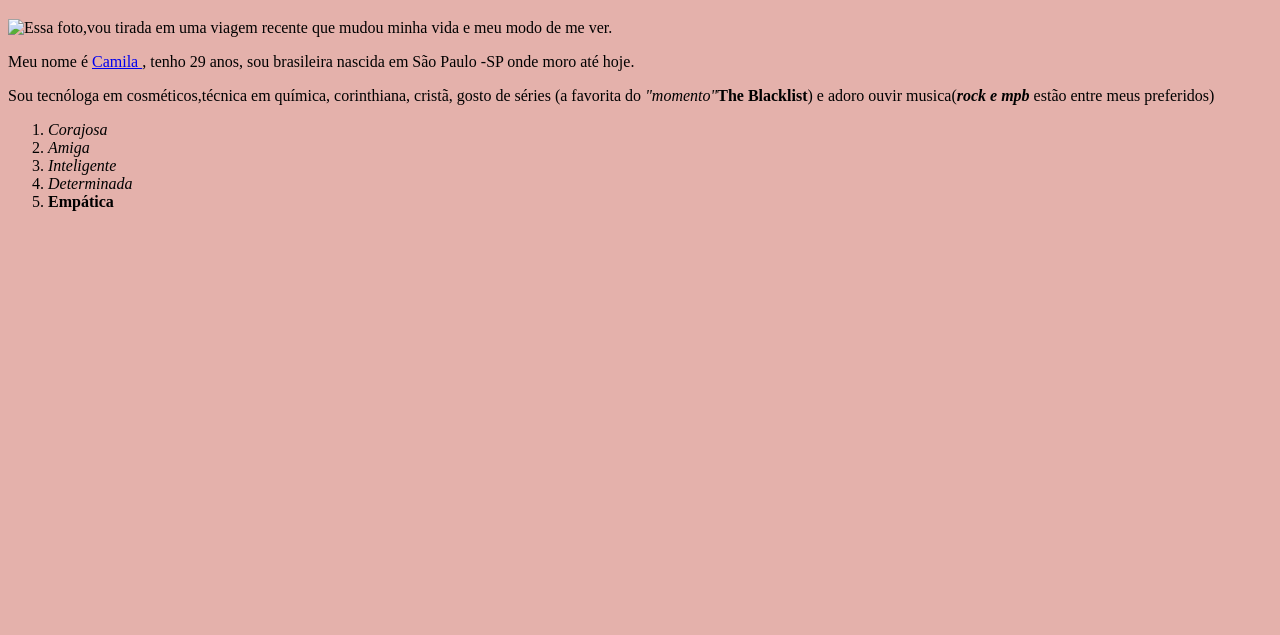
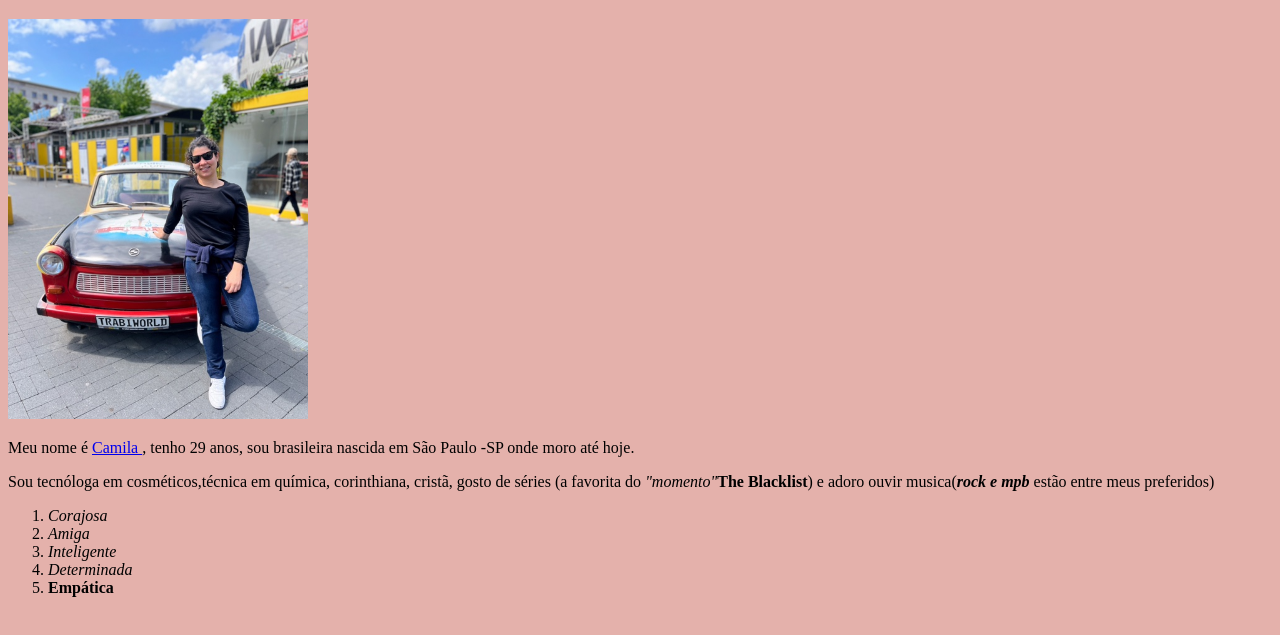
Before and after one commit to camilaskaf/camilaskaf, a plain HTML site: page index.html in a window 1280 px wide. Shown: the part 61-696 px from the top of the page. Drawn offline with Linux system fonts and the light colour scheme.

Commit message:
adição de foto

```diff
--- a/index.html
+++ b/index.html
@@ -20,7 +20,7 @@
 <body>
     <h1>Camila Skaf Maia</h1>
 
-    <img src="./portifolio/foto/perfil.JPG" width="300px"  alt = "Essa foto,vou tirada em uma viagem recente que mudou minha vida e meu modo de me ver.">
+    <img src="./foto/perfil.JPG" width="300px"  alt = "Essa foto,vou tirada em uma viagem recente que mudou minha vida e meu modo de me ver.">
 
      <p> Meu nome é <a href="#Camila">Camila </a>, tenho 29 anos, sou brasileira nascida em São Paulo -SP onde moro até hoje.</p>
      <p> Sou tecnóloga em cosméticos,técnica em química, corinthiana, cristã, gosto de séries (a favorita do <em>"momento"</em><strong>The Blacklist</strong>) e adoro ouvir musica(<strong><em>rock e mpb</em></strong> estão entre meus preferidos)</p>
```
